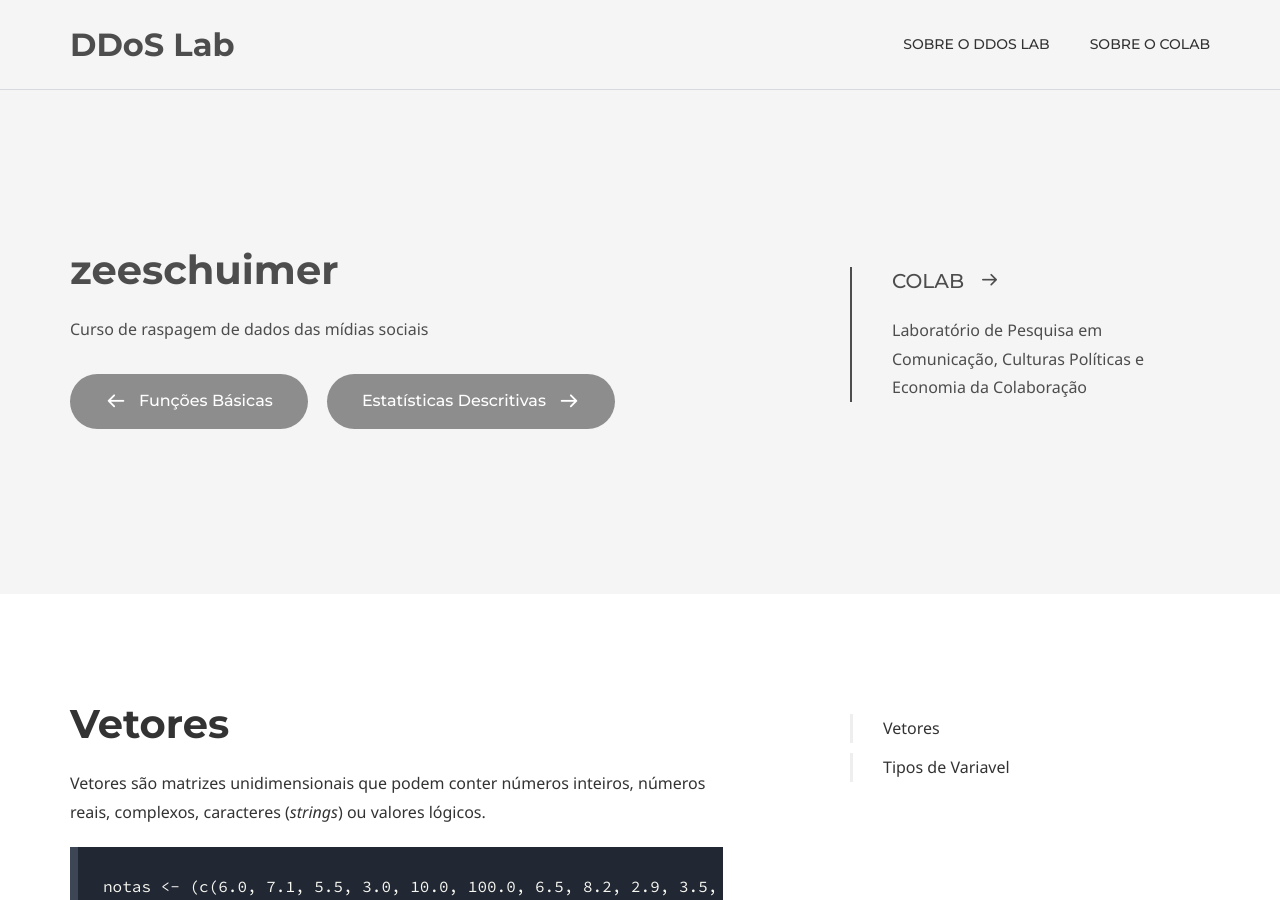
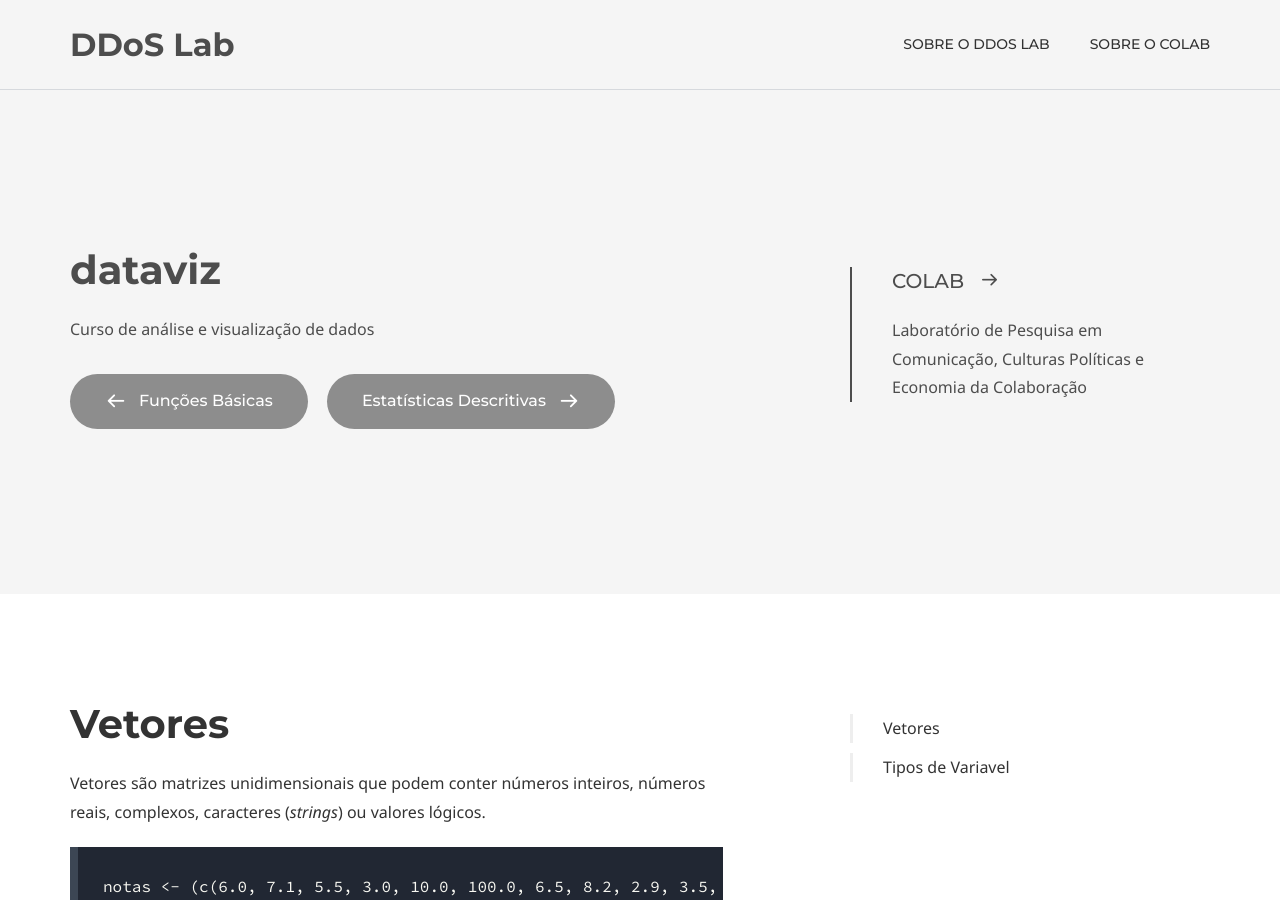
Before and after one commit to coLAB-UFF/docs, a Jekyll site: the page built from dataviz_02.md, in a window 1280 px wide and 900 px high. Built offline with Jekyll 4.4.1, drawn with Linux system fonts in a browser that asks for light colours; some web fonts are replaced.

Commit message:
Update dataviz_02.md

```diff
--- a/dataviz_02.md
+++ b/dataviz_02.md
@@ -5,8 +5,8 @@ keywords:
 comments: false
 
 # Hero section
-title: zeeschuimer
-description: Curso de raspagem de dados das mídias sociais
+title: dataviz
+description: Curso de análise e visualização de dados
 
 # Author box
 author:
```
